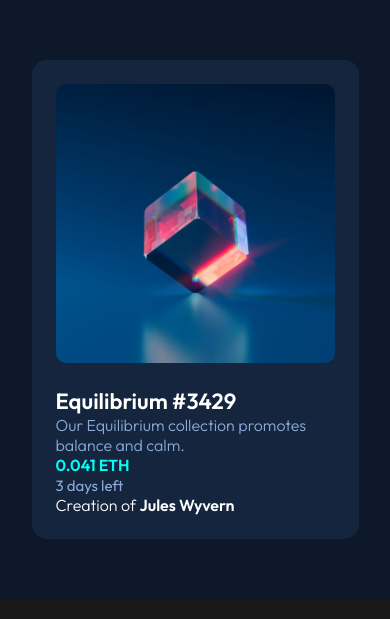
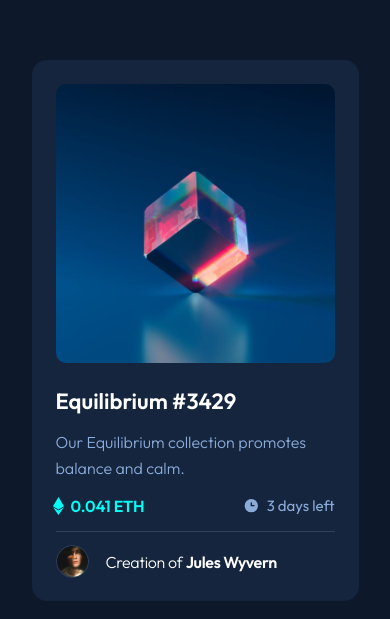
Before and after one commit to RyukioMiyamoto/front-end-mentor-challenges, a website: page pages/03-nft-preview-component/index.html in a window 390 px wide. Shown: the top 619 px of the page. Drawn offline with Linux system fonts and the light colour scheme.

Commit message:
feat: finish card component mobile styling

```diff
--- a/pages/03-nft-preview-component/index.html
+++ b/pages/03-nft-preview-component/index.html
@@ -40,10 +40,15 @@
             <span class="info__remaining">3 days left</span>
           </div>
           <div class="details__separator"></div>
-          <div class="details__author">
-            <h2>
-              Creation of <span class="details__author-name">Jules Wyvern</span>
-            </h2>
+          <div class="author">
+            <div>
+              <img
+                src="./img/image-avatar.png"
+                alt=""
+                class="author__picture"
+              />
+            </div>
+            <h2>Creation of <span class="author__name">Jules Wyvern</span></h2>
           </div>
         </div>
       </div>
--- a/pages/03-nft-preview-component/sass/base/_typography.scss
+++ b/pages/03-nft-preview-component/sass/base/_typography.scss
@@ -14,19 +14,7 @@ body {
   }
 
   &__paragraph {
-  }
-
-  &__author {
-    color: #fff;
-
-    h2 {
-      font-size: 1.6rem;
-      font-weight: 300;
-    }
-
-    &-name {
-      font-weight: 600;
-    }
+    line-height: 160%;
   }
 }
 
@@ -41,3 +29,16 @@ body {
     font-weight: 400;
   }
 }
+
+.author {
+  color: #fff;
+
+  h2 {
+    font-size: 1.6rem;
+    font-weight: 300;
+  }
+
+  &__name {
+    font-weight: 600;
+  }
+}
--- a/pages/03-nft-preview-component/sass/components/_card.scss
+++ b/pages/03-nft-preview-component/sass/components/_card.scss
@@ -19,3 +19,73 @@
     margin: 0 auto;
   }
 }
+
+.details {
+  @include flexColumn;
+  gap: 1.5rem;
+
+  &__summary {
+    @include flexColumn;
+    gap: 1.5rem;
+  }
+
+  &__separator {
+    width: 100%;
+    height: 1px;
+    background-color: $details;
+  }
+}
+
+.info {
+  display: flex;
+  justify-content: space-between;
+
+  &__price {
+    margin-left: 1.5rem;
+    position: relative;
+
+    &::before {
+      display: inline-block;
+      content: "";
+      width: 1.1rem;
+      height: 1.8rem;
+      background-image: url("../img/icon-ethereum.svg");
+      position: absolute;
+      left: -1.75rem;
+      top: 0.1rem;
+    }
+  }
+
+  &__remaining {
+    position: relative;
+
+    &::before {
+      display: inline-block;
+      content: "";
+      width: 1.7rem;
+      height: 1.7rem;
+      background-image: url("../img/icon-clock.svg");
+      position: absolute;
+      left: -2.4rem;
+      top: 0.1rem;
+    }
+  }
+}
+
+.author {
+  display: flex;
+  padding: 0.5rem;
+  letter-spacing: -0.02em;
+  margin-left: 4.5rem;
+  position: relative;
+
+  &__picture {
+    width: 3.3rem;
+    height: 3.3rem;
+    border: 1px solid $details;
+    border-radius: 50%;
+    left: -4.5rem;
+    top: -0.25rem;
+    position: absolute;
+  }
+}
```
Also changed, not shown: pages/03-nft-preview-component/css/style.css.
